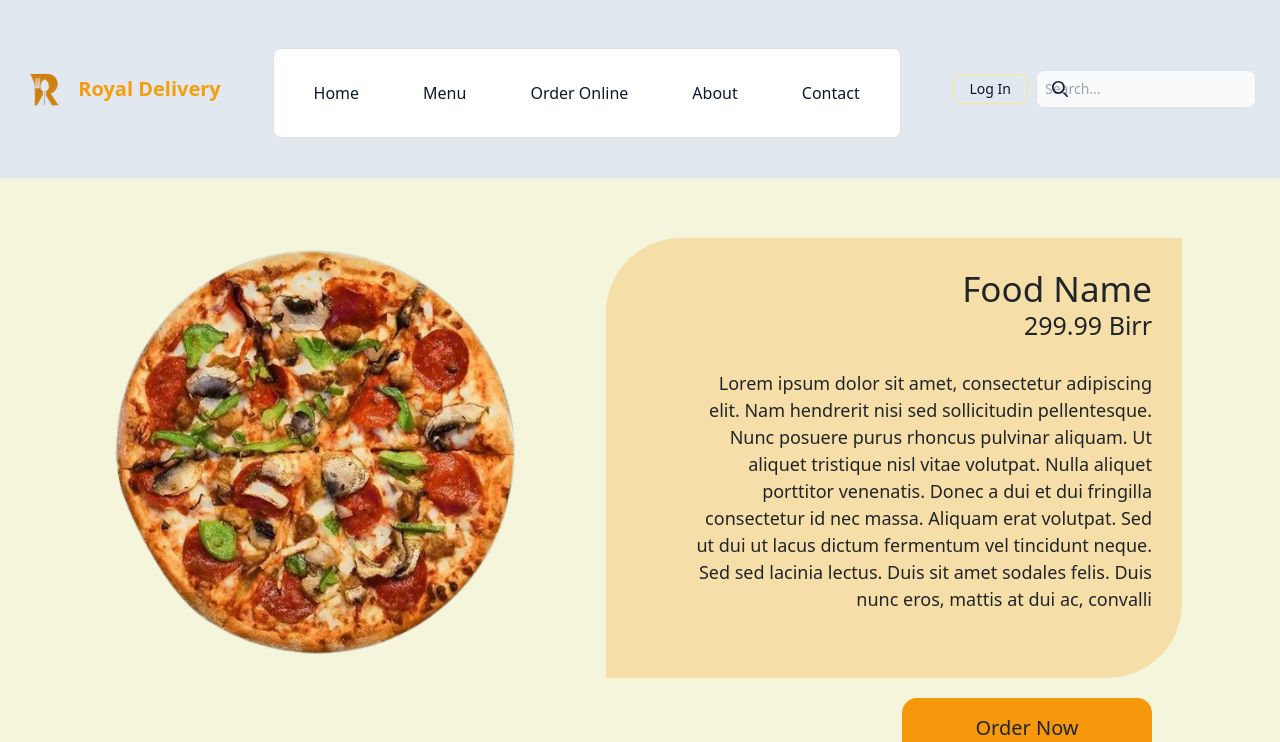
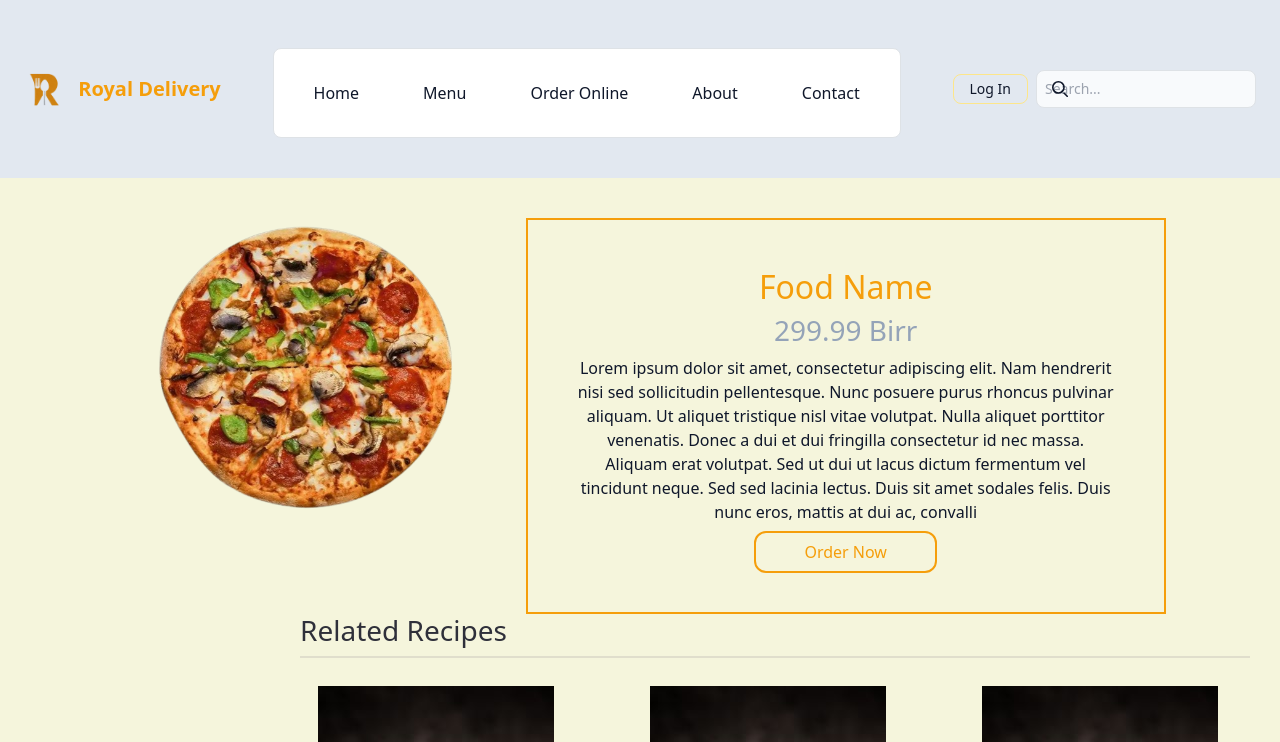
Before and after one commit to fseha-hagos/food-delivery, a React (Create React App) app: page /recipe in a window 1280 px wide. Shown: the top 742 px of the page. Built offline with nearby package versions, Linux system fonts and the light colour scheme; a web font is replaced by a local one.

Commit message:
Update RecipeDetail.js

```diff
--- a/src/pages/RecipeDetail.js
+++ b/src/pages/RecipeDetail.js
@@ -1,32 +1,41 @@
+import React from 'react';
 import '@fontsource/lily-script-one';
 import './styles/home.css'
 import Navbar from "./components/navbar";
-import ProductCard from "./components/product-card";
-import Contact from './components/contact';
 import Footer from './components/footer';
 import RecipeRProductCard from './components/recipeRProductCard';
+import pizzaImage from "./assets/bgpizza-39d43bb340c543c7808076f899ced767.png"
+import { Fade } from 'react-reveal';
+import { Link } from 'react-router-dom';
 
 
-function RecipeDetail() {
+const RecipeDetail = () => {
   return (
-    <div className="home-container">
+    <div className="bg-custom_background dark:bg-slate-900">
       <span className='bg-triangle'></span>
       <Navbar />
-        <div className='recipe-wrapper'>
-            <div className='recipe-img-container'><img style={{width:"430px", height:"430px"}} src={require('./assets/bgpizza-39d43bb340c543c7808076f899ced767.png')}/></div>
-            <div className='recipe-contents'>
-                <h2>Food Name</h2>
-                <h3>299.99 Birr</h3>
-                <p>Lorem ipsum dolor sit amet, consectetur adipiscing elit.
+        <div className='md:flex sm:block justify-center mt-10'>
+          <Fade left delay={300}>
+          <div className='w-auto mx-5'>
+              <img className='w-auto h-[300px]' src={pizzaImage}/>
+              </div>
+              </Fade>
+              <Fade right delay={300}>
+            <div className='border-2 border-amber-500 lg:w-1/2 md:w-1/3 mx-3 p-5'>
+                <h2 className='text-amber-500'>Food Name</h2>
+                <h3 className='text-slate-400'>299.99 Birr</h3>
+            <p className='text-slate-900 dark:text-slate-200'>Lorem ipsum dolor sit amet, consectetur adipiscing elit.
                     Nam hendrerit nisi sed sollicitudin pellentesque. Nunc
                     posuere purus rhoncus pulvinar aliquam. Ut aliquet
                     tristique nisl vitae volutpat. Nulla aliquet porttitor venenatis.
                     Donec a dui et dui fringilla consectetur id nec massa. Aliquam erat volutpat. Sed ut dui ut lacus dictum fermentum vel tincidunt neque. Sed sed lacinia lectus. Duis sit amet
                     sodales felis. Duis nunc eros, mattis at dui ac, convalli
                 </p>
-                <span className='button order-button'>Order Now</span>
+                <Link to="/menu" className=' mt-5 px-[48px] py-2 rounded-xl border-2 border-amber-500 no-underline text-amber-500 hover:text-white hover:bg-amber-500'>Order Now</Link>
             </div>
+            </Fade>
         </div>
+        <Fade right delay={600}>
         <div className='rrelative-container'>
             <h3>Related Recipes</h3>
             <hr className='hor-line'/>
@@ -39,6 +48,7 @@ function RecipeDetail() {
             </div>
 
         </div>
+        </Fade >
 
           <div className='about-container'>
               <Footer />
```
